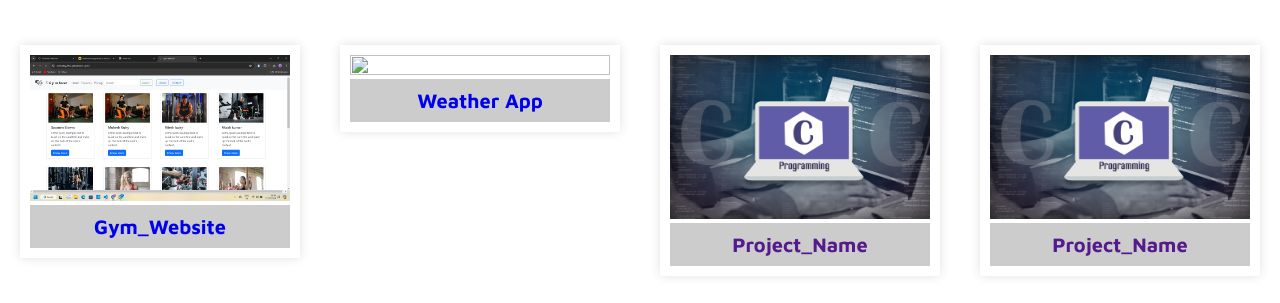
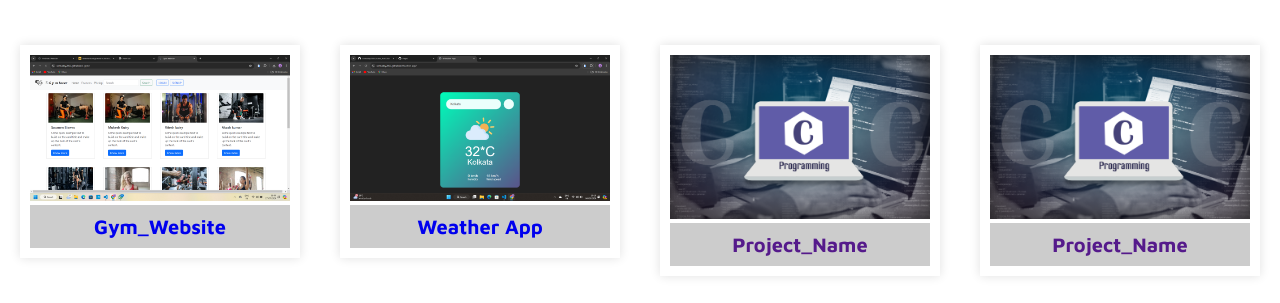
Before and after one commit to Somudey2003/Somu_Portfolio, a plain HTML site: page index.html in a window 1280 px wide. Shown: the part 2151-2454 px from the top of the page. Drawn offline with nearby package versions, Linux system fonts and the light colour scheme; files whose address does not match are found by name.

Commit message:
Update index.html

```diff
--- a/index.html
+++ b/index.html
@@ -192,7 +192,7 @@
       </div>
       <div class="coll">
         <div class="project">
-          <img src="Screenshot(208).png" alt="" />
+          <img src="weather.png" alt="" />
           <h1 class="p-name"><a href="https://somudey2003.github.io/Weather-app/">Weather App</a></h1>
         </div>
       </div>
```
